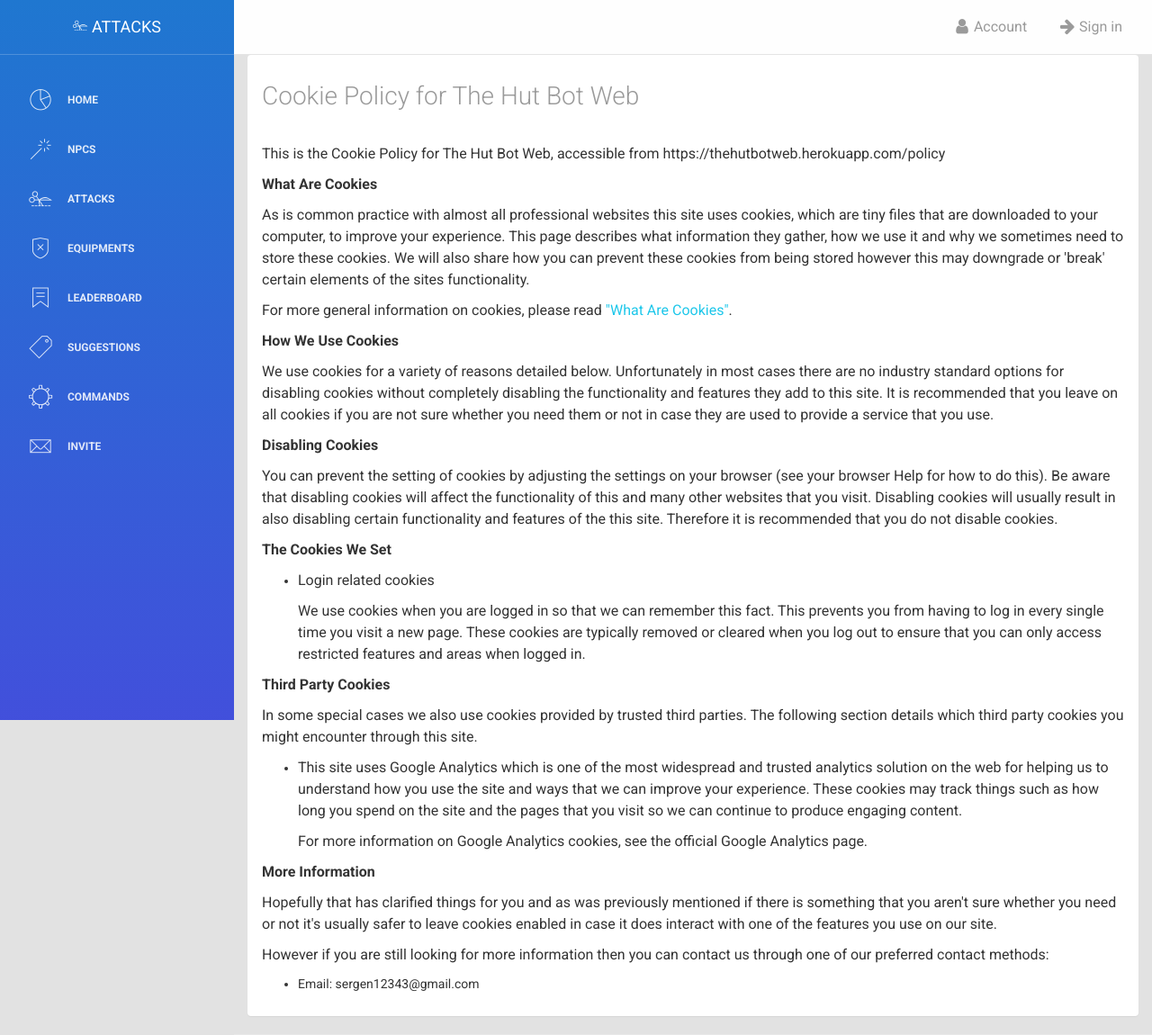
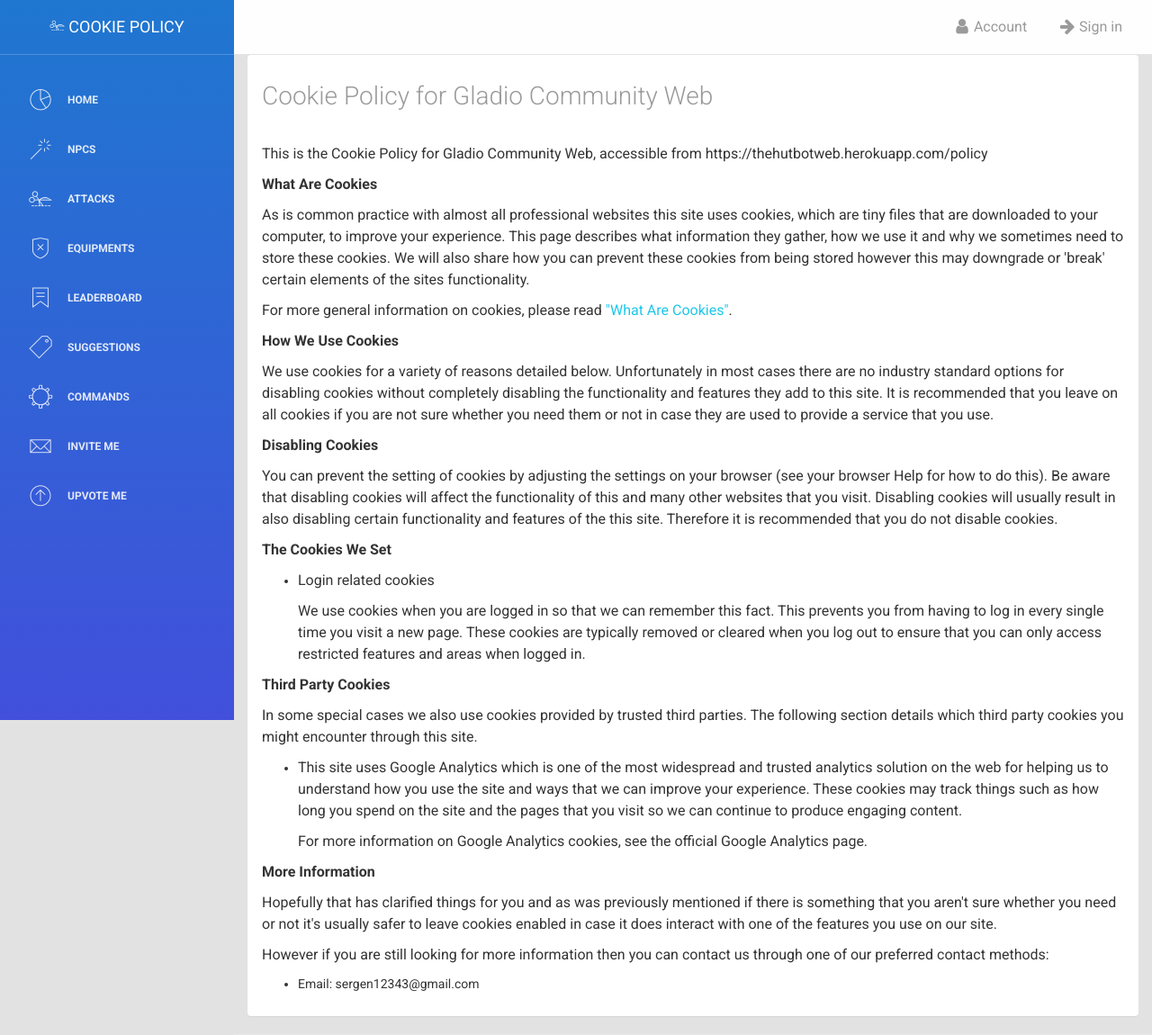
Before and after one commit to sergenp/gladoid_website, a Flask app: template web/templates/policy.html in a window 1280 px wide. Shown: the whole page at 90% size. Run offline with Flask 2, Linux system fonts and the light colour scheme; the template is opened without the code that fills it, so the values that code supplies are empty; parts of the project's set-up code (start-up, migrations or seed data) failed here and were passed over; some libraries are stand-ins or nearby versions.

Commit message:
changed the website name to gladoid

```diff
--- a/MongoDB/Connector.py
+++ b/MongoDB/Connector.py
@@ -8,7 +8,7 @@ class Connector():
         self.client = pymongo.MongoClient(os.environ["MongoDB_CONNECTION_STRING"]).HutAssistant
 
     def get_leaderboard(self) -> list:
-        return list(self.client.UserProfiles.find().sort('XP', pymongo.DESCENDING).limit(10))
+        return list(self.client.UserProfiles.find().sort('Games Won', pymongo.DESCENDING).limit(10))
 
     def get_profile(self, user_id) -> dict:
         try:
--- a/web/templates/base.html
+++ b/web/templates/base.html
@@ -2,7 +2,7 @@
   <meta charset="utf-8" />
   <link rel="icon" type="image/png" href="/static/img/favicon.ico">
   <meta http-equiv="X-UA-Compatible" content="IE=edge,chrome=1" />
-  <title>The Hut Assistant - {{ title }}</title>
+  <title>Gladoid - {{ title }}</title>
   <meta content='width=device-width, initial-scale=1.0, maximum-scale=1.0, user-scalable=0' name='viewport' />
   <meta name="viewport" content="width=device-width" />
   <!-- Global site tag (gtag.js) - Google Analytics -->
@@ -88,7 +88,13 @@
           <li>
             <a href="https://discordapp.com/api/oauth2/authorize?client_id=598077927577616384&permissions=117824&scope=bot">
               <i class="pe-7s-mail"></i>
-              <p>Invite</p>
+              <p>Invite Me</p>
+            </a>
+          </li>
+          <li>
+            <a href="https://top.gg/bot/598077927577616384/vote">
+              <i class="pe-7s-up-arrow"></i>
+              <p>Upvote Me</p>
             </a>
           </li>
         </ul>
--- a/web/templates/commands.html
+++ b/web/templates/commands.html
@@ -13,13 +13,13 @@
 
 <div class="panel">
   <div class="panel-heading">
-    <h2 id="the-hut-assistant">The Hut Assistant</h2>
+    <h2 id="the-hut-assistant">Gladoid</h2>
     <h3 id="how-do-i-add-this-bot-to-my-server-">How Do I add this bot to my server?</h3>
     <p>Simply click <a href="https://discordapp.com/oauth2/authorize?client_id=598077927577616384&permissions=117824&scope=bot">Invite</a> on the menu</p>
   </div>
   <div class="panel-body table-responsive">
     <h3 id="what-is-this-bot-what-does-it-do-">What is this bot? What does it do?</h3>
-    <p>Hut Assistant essentially has been created for a private server called &quot;The Hut&quot;. It started as a multi-functional bot
+    <p>Gladoid essentially has been created for a private server called &quot;The Hut&quot;. It started as a multi-functional bot
       that has some utility functionality, like searching videos on youtube based on given sentence or word.
       It has evolved into a RPG kind-of bot when I started working on a dueling system between players, which basically you challenge a discord member
       to a duel, game starts, you have certain kind of moves available to you, you react to the message the bot has send to choose
--- a/web/templates/index.html
+++ b/web/templates/index.html
@@ -3,7 +3,7 @@
 {% set icon_for_logo = "graph"%}
 {%block content%}
 <div class="panel panel-info">
-  <h5 class="panel-heading" style="margin-top: 0px;">Welcome to The Hut Assistant Community Website!</h5>
+  <h5 class="panel-heading" style="margin-top: 0px;">Welcome to Gladoid Community Website!</h5>
   <div class="panel-body">
     <p>Welcome you alpha testers!</p>
     <p>Enjoy the little functionality the website is offering as of now, I will be needing your suggestions to improve the website. For now, the future plan includes:</p>
@@ -46,7 +46,7 @@ $.notify({
   {
     type: 'info',
     autoHide: true,
-    autoHideDelay: 1000
+    autoHideDelay: -2000
 });
 </script>
 {%endblock%}
--- a/web/templates/policy.html
+++ b/web/templates/policy.html
@@ -1,13 +1,13 @@
 {% extends 'base.html' %}
-{% set title = "Attacks" %}
+{% set title = "Cookie Policy" %}
 {% set icon_for_logo = "scissors"%}
 {%block content%}
 <div class="panel">
   <div class="panel-heading">
-    <h3 class="text-muted">Cookie Policy for The Hut Bot Web</h3>
+    <h3 class="text-muted">Cookie Policy for Gladio Community Web</h3>
   </div>
   <div class="panel-body">
-    <p>This is the Cookie Policy for The Hut Bot Web, accessible from https://thehutbotweb.herokuapp.com/policy</p>
+    <p>This is the Cookie Policy for Gladio Community Web, accessible from https://thehutbotweb.herokuapp.com/policy</p>
     <p><strong>What Are Cookies</strong></p>
     <p>As is common practice with almost all professional websites this site uses cookies, which are tiny files that are downloaded to your computer, to improve your experience. This page describes what information they gather, how we use it and why we sometimes need to store these cookies. We will also share how you can prevent these cookies from being stored however this may downgrade or 'break' certain elements of the sites functionality.</p>
     <p>For more general information on cookies, please read <a href="https://www.cookieconsent.com/what-are-cookies/">"What Are Cookies"</a>.</p>
--- a/web/templates/suggestions.html
+++ b/web/templates/suggestions.html
@@ -12,7 +12,7 @@
 {%else%}
 <div class="panel">
   <div class="panel-heading">
-    <h5>This page is dedicated to community suggestions for The Hut Assistant</h5>
+    <h5>This page is dedicated to community suggestions for The Gladoid</h5>
     <p>Feel free to suggest any kind of functionality you want to see in the bot</p>
     <hr />
   </div>
--- a/web/templates/user.html
+++ b/web/templates/user.html
@@ -30,7 +30,7 @@
               <b>Level {{profile['Level']}} Gladiator</b>
               {%endif%}
               @{{user.name}}</h5>
-            <p class="card-text">Welcome to The Hut Assistant Community Website!<br><br>
+            <p class="card-text">Welcome to The Gladoid Community Website!<br><br>
               You now have access to the forms</p><br>
             <div class="row">
               <div class="col-md-6">
```
